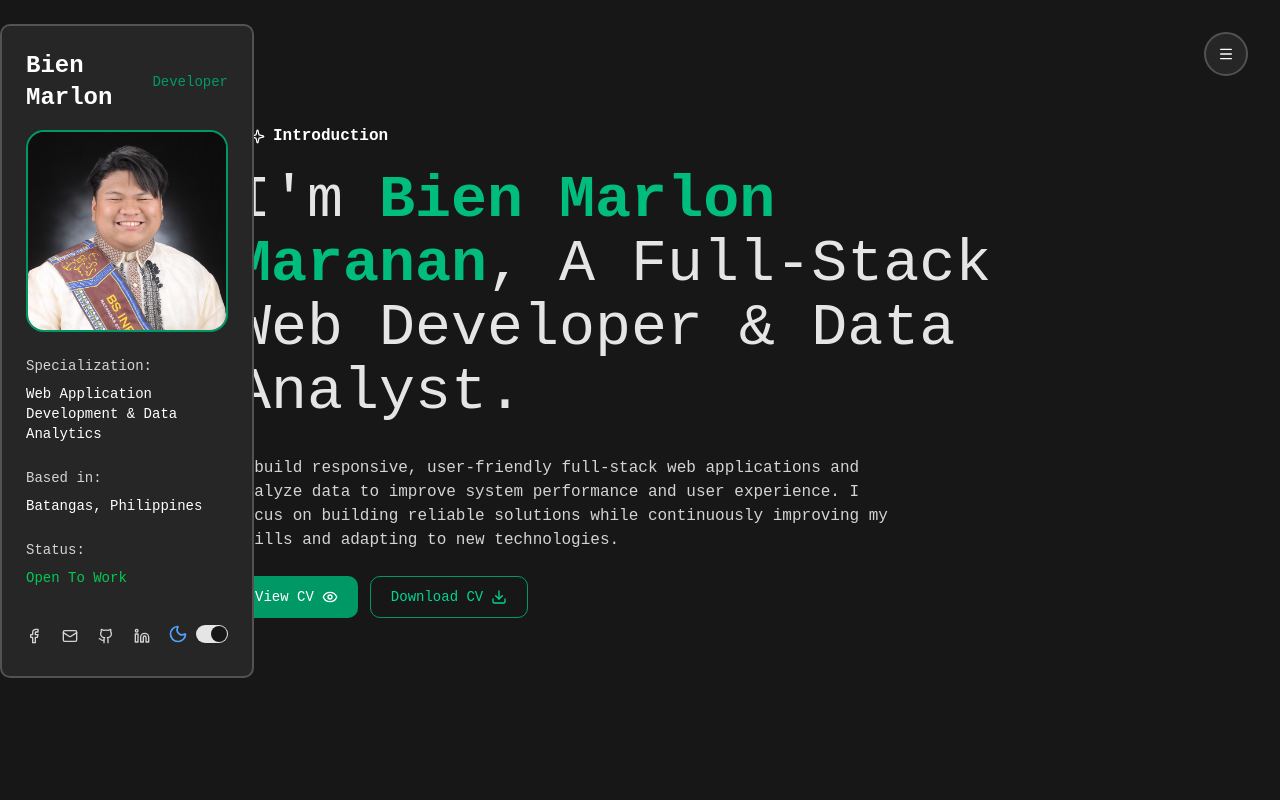
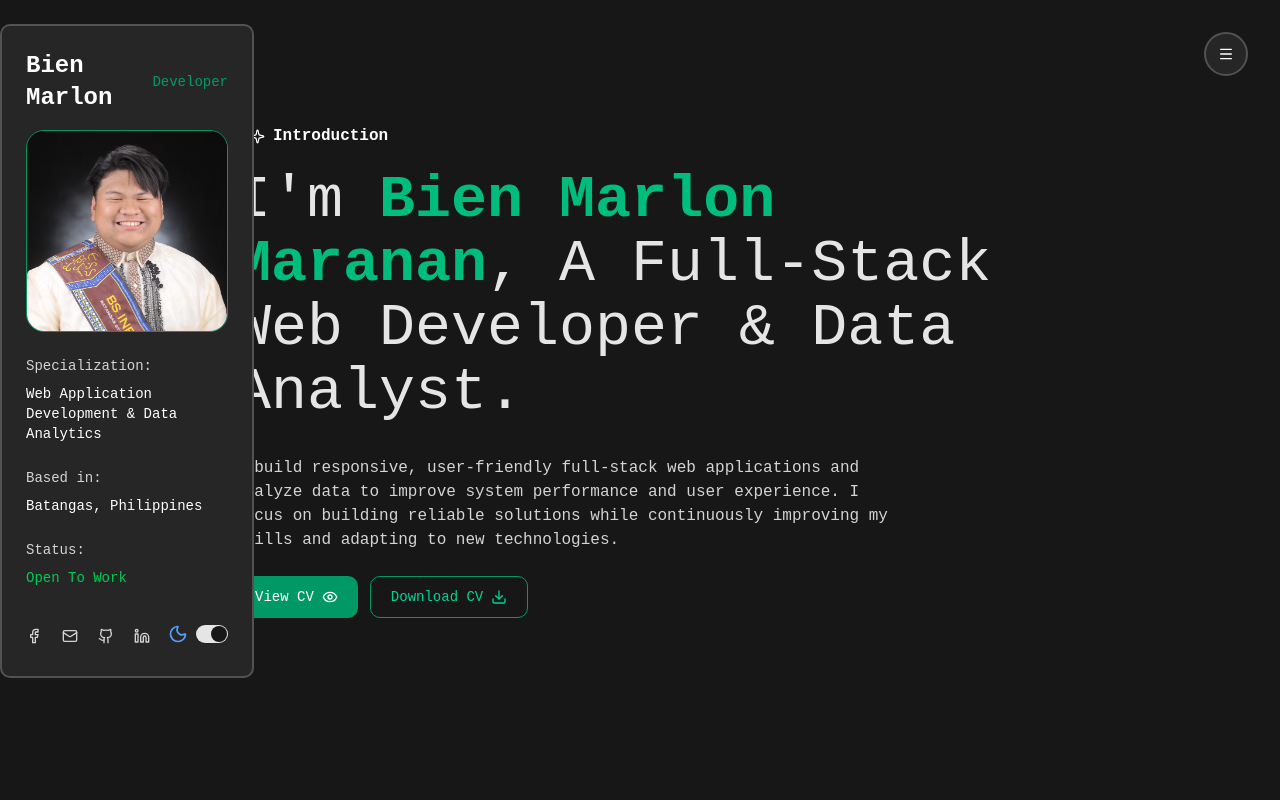
Before and after one commit to ixiac/Portfolio, a React (Vite) app: page / in a window 1280 px wide. Shown: the top 800 px of the page. Built offline with nearby package versions, Linux system fonts and the light colour scheme; a web font is replaced by a local one.

Commit message:
Changed avatar border

```diff
--- a/src/components/Profile.tsx
+++ b/src/components/Profile.tsx
@@ -17,7 +17,7 @@ export const Profile = () => {
           <img
             src="/bien.jpg"
             alt="Bien's Profile"
-            className="lg:w-76 rounded-2xl object-cover dark:border-2 border-emerald-600"
+            className="lg:w-76 rounded-2xl object-cover dark:border-1 border-emerald-600"
           />
         </div>
 
```
